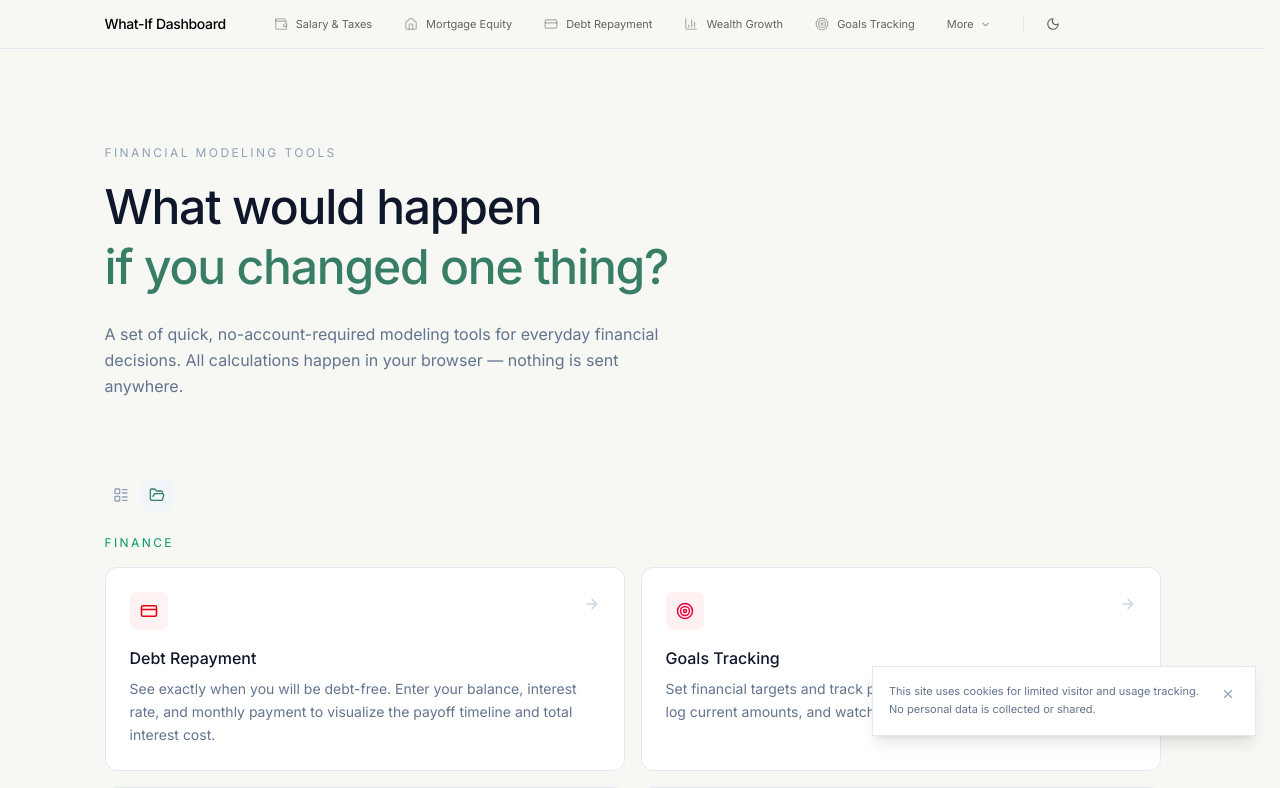
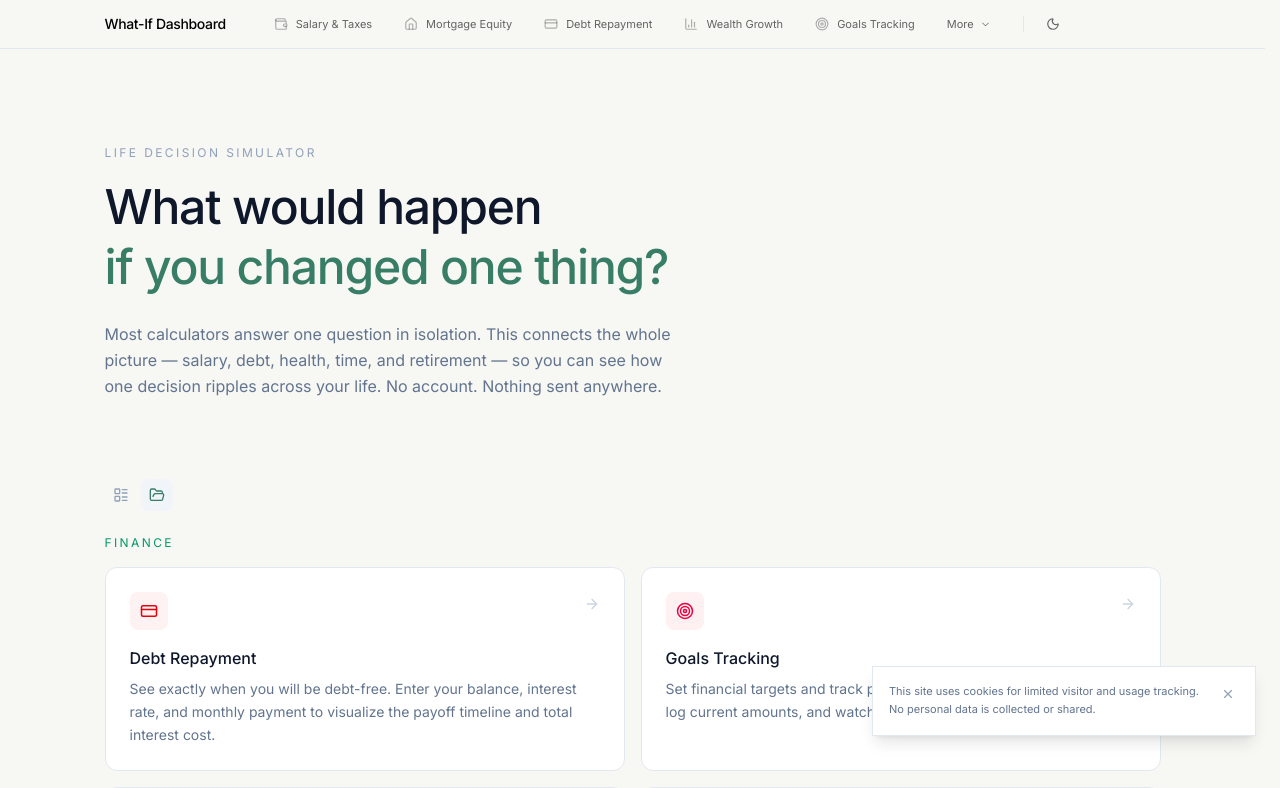
Before and after one commit to romayneeastmond/whatifdashboard-react-vite-framer-tailwind, a React (Vite) app: page / in a window 1280 px wide. Shown: the top 788 px of the page. Built offline with nearby package versions, Linux system fonts and the light colour scheme.

Commit message:
feat: Update landing page text and create TODO list.

```diff
--- a/src/components/LandingPage.tsx
+++ b/src/components/LandingPage.tsx
@@ -210,15 +210,14 @@ export function LandingPage() {
 				className="mb-20"
 			>
 				<p className="text-xs uppercase tracking-[0.2em] text-slate-400 dark:text-white/30 mb-4 font-normal">
-					Financial Modeling Tools
+					Life Decision Simulator
 				</p>
 				<h2 className="text-4xl lg:text-5xl font-medium tracking-tight text-slate-900 dark:text-white leading-tight mb-6">
 					What would happen<br />
 					<span className="text-[#387E67] dark:text-[#52B788]">if you changed one thing?</span>
 				</h2>
 				<p className="text-base text-slate-500 dark:text-white/50 max-w-xl leading-relaxed">
-					A set of quick, no-account-required modeling tools for everyday financial decisions.
-					All calculations happen in your browser — nothing is sent anywhere.
+					Most calculators answer one question in isolation. This connects the whole picture — salary, debt, health, time, and retirement — so you can see how one decision ripples across your life. No account. Nothing sent anywhere.
 				</p>
 			</motion.div>
 
```
Also changed, not shown: 1 other file (tests, documents, lock files or other folders).
